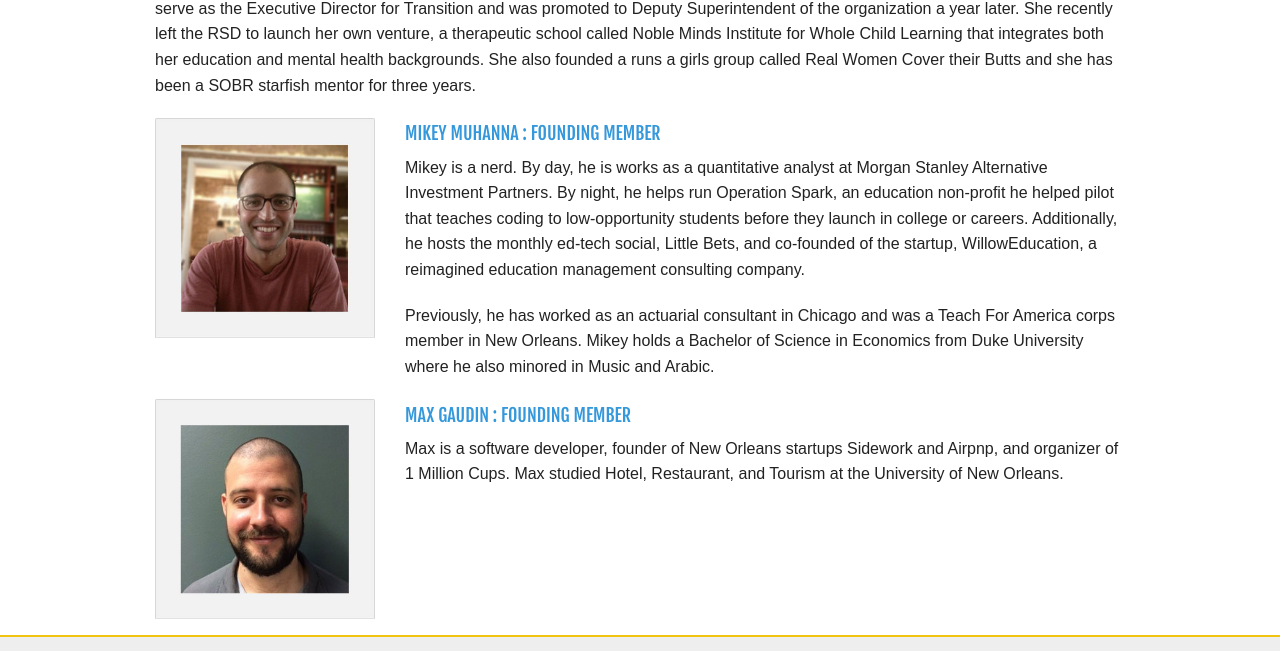
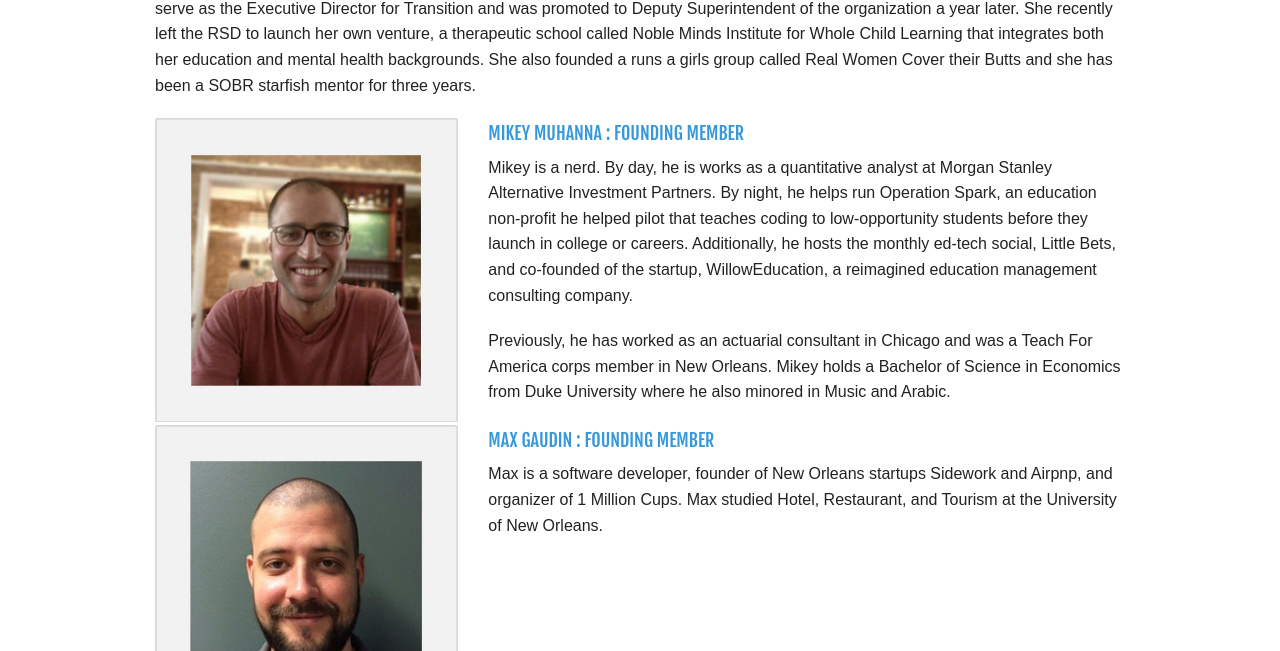
Before and after one commit to OperationSpark/archived-website-markI, a website: page team.html in a window 1280 px wide. Shown: the part 1535-2186 px from the top of the page. Drawn offline with Linux system fonts and the light colour scheme; a web font is replaced by a local one.

Commit message:
* upate team

```diff
--- a/team.html
+++ b/team.html
@@ -62,8 +62,8 @@
     </div>
 
     <div class="row">
-      <div class="small-3 columns"><img src="img/michael-muhanna.jpg"></div>
-      <div class="small-9 columns">
+      <div class="small-4 columns"><img src="img/michael-muhanna.jpg"></div>
+      <div class="small-8 columns">
         <h5>Mikey Muhanna : Founding Member</h5>
         <p>Mikey is a nerd. By day, he is works as a quantitative analyst at Morgan Stanley Alternative Investment Partners. By night, he helps run Operation Spark, an education non-profit he helped pilot that teaches coding to low-opportunity students before they launch in college or careers. Additionally, he hosts the monthly ed-tech social, Little Bets, and co-founded of the startup, WillowEducation, a reimagined education management consulting company.</p>
         <p>Previously, he has worked as an actuarial consultant in Chicago and was a Teach For America corps member in New Orleans. Mikey holds a Bachelor of Science in Economics from Duke University where he also minored in Music and Arabic.</p>
@@ -71,8 +71,8 @@
     </div>
 
     <div class="row">
-      <div class="small-3 columns"><img src="img/max-gaudin.jpg"><br /><br /></div>
-      <div class="small-9 columns">
+      <div class="small-4 columns"><img src="img/max-gaudin.jpg"><br /><br /></div>
+      <div class="small-8 columns">
         <h5>Max Gaudin : Founding Member</h5>
         <p>Max is a software developer, founder of New Orleans startups Sidework and Airpnp, and organizer of 1 Million Cups. Max studied Hotel, Restaurant, and Tourism at the University of New Orleans.</p>
       </div>
```
